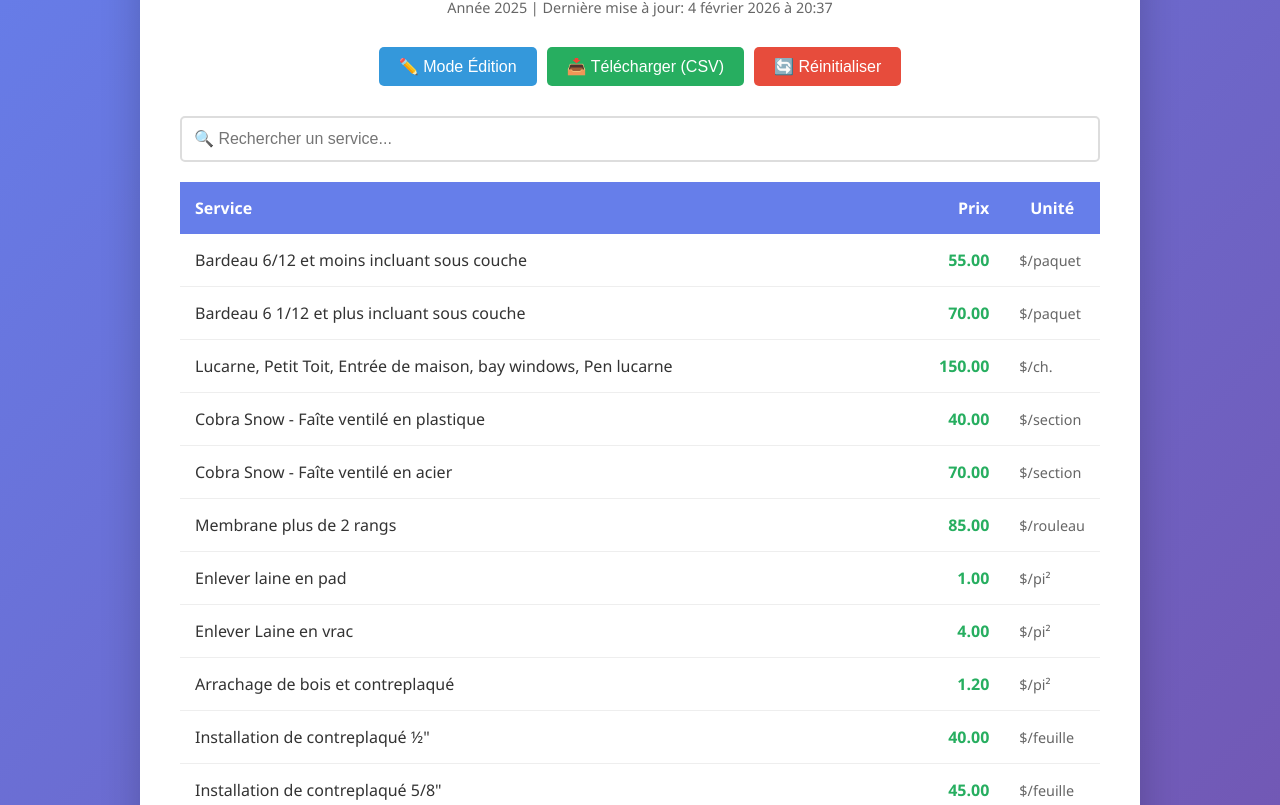
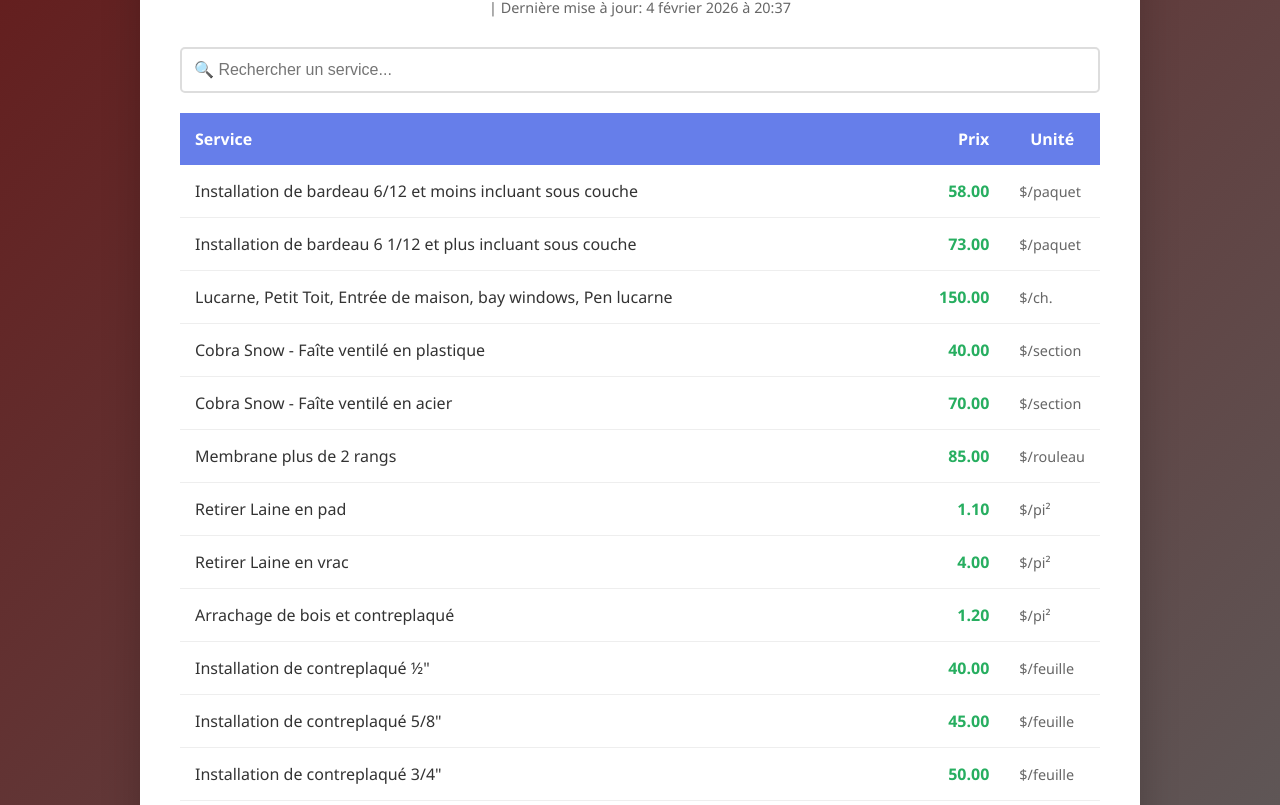
Before and after one commit to Renikever/Liste-de-prix, a plain HTML site: page index.html in a window 1280 px wide. Shown: the part 115-920 px from the top of the page. Drawn offline with Linux system fonts and the light colour scheme.

Commit message:
Add files via upload

```diff
--- a/index.html
+++ b/index.html
@@ -13,7 +13,7 @@
 
         body {
             font-family: 'Segoe UI', Tahoma, Geneva, Verdana, sans-serif;
-            background: linear-gradient(135deg, #667eea 0%, #764ba2 100%);
+            background: linear-gradient(135deg, #641c1c 0%, #5d6969 100%);
             min-height: 100vh;
             padding: 20px;
         }
@@ -28,7 +28,7 @@
         }
 
         h1 {
-            color: #333;
+            color: #000000;
             margin-bottom: 10px;
             text-align: center;
             font-size: 2em;
@@ -201,13 +201,9 @@
 <body>
     <div class="container">
         <h1>📋 Liste de Prix Sous-traitance</h1>
-        <div class="date">Année 2025 | Dernière mise à jour: <span id="lastUpdate"></span></div>
+        <div class="date">| Dernière mise à jour: <span id="lastUpdate"></span></div>
 
-        <div class="controls">
-            <button class="btn-edit" onclick="toggleEditMode()">✏️ Mode Édition</button>
-            <button class="btn-export" onclick="exportToCSV()">📥 Télécharger (CSV)</button>
-            <button class="btn-reset" onclick="resetPrices()">🔄 Réinitialiser</button>
-        </div>
+
 
         <div class="search-box">
             <input type="text" id="searchInput" placeholder="🔍 Rechercher un service..." onkeyup="filterTable()">
@@ -226,26 +222,26 @@
         </table>
 
         <div class="footer">
-            <p>💾 Les modifications sont sauvegardées automatiquement</p>
+            <p>Prix en vigueur 2025-2026</p>
         </div>
     </div>
 
     <script>
         const prices = [
-            { id: 1, name: "Bardeau 6/12 et moins incluant sous couche", price: 55.00, unit: "$/paquet" },
-            { id: 2, name: "Bardeau 6 1/12 et plus incluant sous couche", price: 70.00, unit: "$/paquet" },
+            { id: 1, name: "Installation de bardeau 6/12 et moins incluant sous couche", price: 58.00, unit: "$/paquet" },
+            { id: 2, name: "Installation de bardeau 6 1/12 et plus incluant sous couche", price: 73.00, unit: "$/paquet" },
             { id: 3, name: "Lucarne, Petit Toit, Entrée de maison, bay windows, Pen lucarne", price: 150.00, unit: "$/ch." },
             { id: 4, name: "Cobra Snow - Faîte ventilé en plastique", price: 40.00, unit: "$/section" },
             { id: 5, name: "Cobra Snow - Faîte ventilé en acier", price: 70.00, unit: "$/section" },
             { id: 6, name: "Membrane plus de 2 rangs", price: 85.00, unit: "$/rouleau" },
-            { id: 7, name: "Enlever laine en pad", price: 1.00, unit: "$/pi²" },
-            { id: 8, name: "Enlever Laine en vrac", price: 4.00, unit: "$/pi²" },
+            { id: 7, name: "Retirer Laine en pad", price: 1.10, unit: "$/pi²" },
+            { id: 8, name: "Retirer Laine en vrac ", price: 4.00, unit: "$/pi²" },
             { id: 9, name: "Arrachage de bois et contreplaqué", price: 1.20, unit: "$/pi²" },
             { id: 10, name: "Installation de contreplaqué ½\"", price: 40.00, unit: "$/feuille" },
             { id: 11, name: "Installation de contreplaqué 5/8\"", price: 45.00, unit: "$/feuille" },
             { id: 12, name: "Installation de contreplaqué 3/4\"", price: 50.00, unit: "$/feuille" },
             { id: 13, name: "Tourelle", price: 500.00, unit: "$ minimum" },
-            { id: 14, name: "Solin de cheminée en aluminium (matériaux inclus)", price: 550.00, unit: "$ minimum" },
+            { id: 14, name: "Solin de cheminée en aluminium (matériaux inclus Blanc ou noir)", price: 500.00, unit: "$ minimum" },
             { id: 15, name: "Solin de cheminée en acier (supplément)", price: 150.00, unit: "$ plus" },
             { id: 16, name: "Installation de sortie de hotte (cuisine/salle de bain)", price: 350.00, unit: "$" },
             { id: 17, name: "Toit plat", price: 6.00, unit: "$/pi² (min. 600$)" },
```
